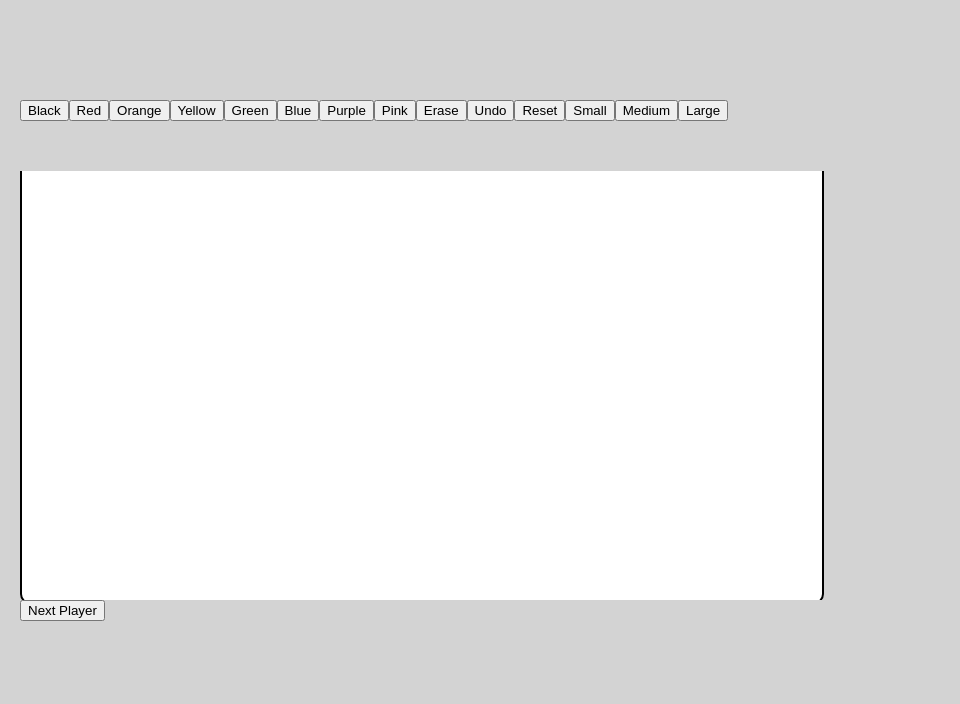
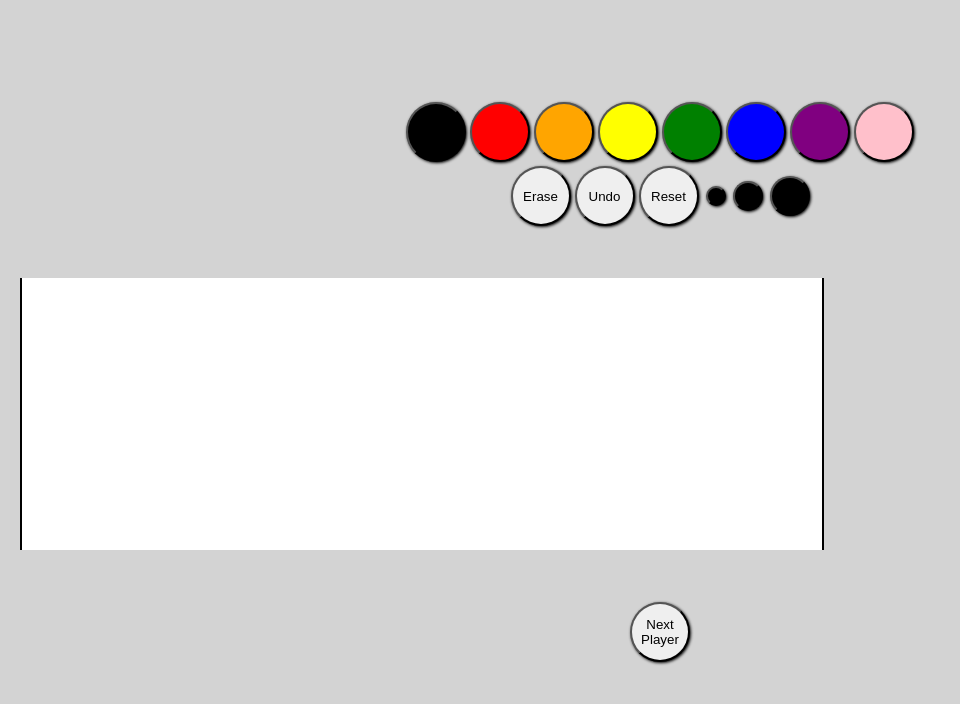
Before and after one commit to elizasohn/exquisite-corpse, a React (Create React App) app: page / in a window 1280 px wide. Shown: the top 704 px of the page, without its empty margins (0-960 px from the left). Built offline with nearby package versions, Linux system fonts and the light colour scheme.

Commit message:
add button styling

```diff
--- a/src/App.css
+++ b/src/App.css
@@ -2,6 +2,7 @@ body {
   font: 14px "Century Gothic", Futura, sans-serif;
   margin: 20px;
   background-color: lightgray;
+  text-align: center;
 }
 
 /* .container {
@@ -63,6 +64,7 @@ body {
   height: 200px;
   background-color: lightgray;
   bottom: 0px;
+  padding-top: 50px;
 }
 
 DrawArea {
@@ -70,3 +72,64 @@ DrawArea {
   margin: 100px;
   top: -400px;
 }
+
+button {
+  border-radius: 50%;
+  /* border: 2px solid black; */
+  /* padding: 20px; */
+  display: inline-block;
+  height: 60px;
+  width: 60px;
+  margin: 2px;
+  box-shadow: 1px 1px 3px black;
+}
+.black {
+  background-color: black;
+}
+
+.red {
+  background-color: red;
+}
+
+.orange {
+  background-color: orange;
+}
+
+.yellow {
+  background-color: yellow;
+}
+
+.green {
+  background-color: green;
+}
+
+.blue {
+  background-color: blue;
+}
+
+.purple {
+  background-color: purple;
+}
+
+.pink {
+  background-color: pink;
+}
+
+.sm {
+  height: 20px;
+  width: 20px;
+  margin-left: 5px;
+  background-color: black;
+}
+.md {
+  height: 30px;
+  width: 30px;
+  margin-left: 5px;
+  background-color: black;
+}
+.lg {
+  height: 40px;
+  width: 40px;
+  margin-left: 5px;
+  background-color: black;
+}
--- a/src/App.js
+++ b/src/App.js
@@ -210,20 +210,24 @@ class App extends React.Component {
       }
        >Get Image</button> */}
         <div className="toolbar">
-          <button onClick={() => this.handleColorChange("black")}>Black</button>
-          <button onClick={() => this.handleColorChange("red")}>Red</button>
-          <button onClick={() => this.handleColorChange("orange")}>Orange</button>
-          <button onClick={() => this.handleColorChange("yellow")}>Yellow</button>
-          <button onClick={() => this.handleColorChange("green")}>Green</button>
-          <button onClick={() => this.handleColorChange("blue")}>Blue</button>
-          <button onClick={() => this.handleColorChange("purple")}>Purple</button>
-          <button onClick={() => this.handleColorChange("pink")}>Pink</button>
-          <button onClick={() => this.handleColorChange("white")}>Erase</button>
-          <button onClick={() => this.undoLine()}>Undo</button>
-          <button onClick={() => this.reset()}>Reset</button>
-          <button onClick={() => this.handleStrokeChange(8)}>Small</button>
-          <button onClick={() => this.handleStrokeChange(16)}>Medium</button>
-          <button onClick={() => this.handleStrokeChange(24)}>Large</button>
+          <div className="colors">
+            <button className="black" onClick={() => this.handleColorChange("black")}></button>
+            <button className="red" onClick={() => this.handleColorChange("red")}></button>
+            <button className="orange" onClick={() => this.handleColorChange("orange")}></button>
+            <button className="yellow" onClick={() => this.handleColorChange("yellow")}></button>
+            <button className="green" onClick={() => this.handleColorChange("green")}></button>
+            <button className="blue" onClick={() => this.handleColorChange("blue")}></button>
+            <button className="purple" onClick={() => this.handleColorChange("purple")}></button>
+            <button className="pink" onClick={() => this.handleColorChange("pink")}></button>
+          </div>
+
+            <button onClick={() => this.handleColorChange("white")}>Erase</button>
+            <button onClick={() => this.undoLine()}>Undo</button>
+            <button onClick={() => this.reset()}>Reset</button>
+
+          <button className="sm" onClick={() => this.handleStrokeChange(8)}>.</button>
+          <button className="md" onClick={() => this.handleStrokeChange(16)}>.</button>
+          <button className="lg" onClick={() => this.handleStrokeChange(32)}>.</button>
         </div>
         //drawing section
         <DrawArea
```
